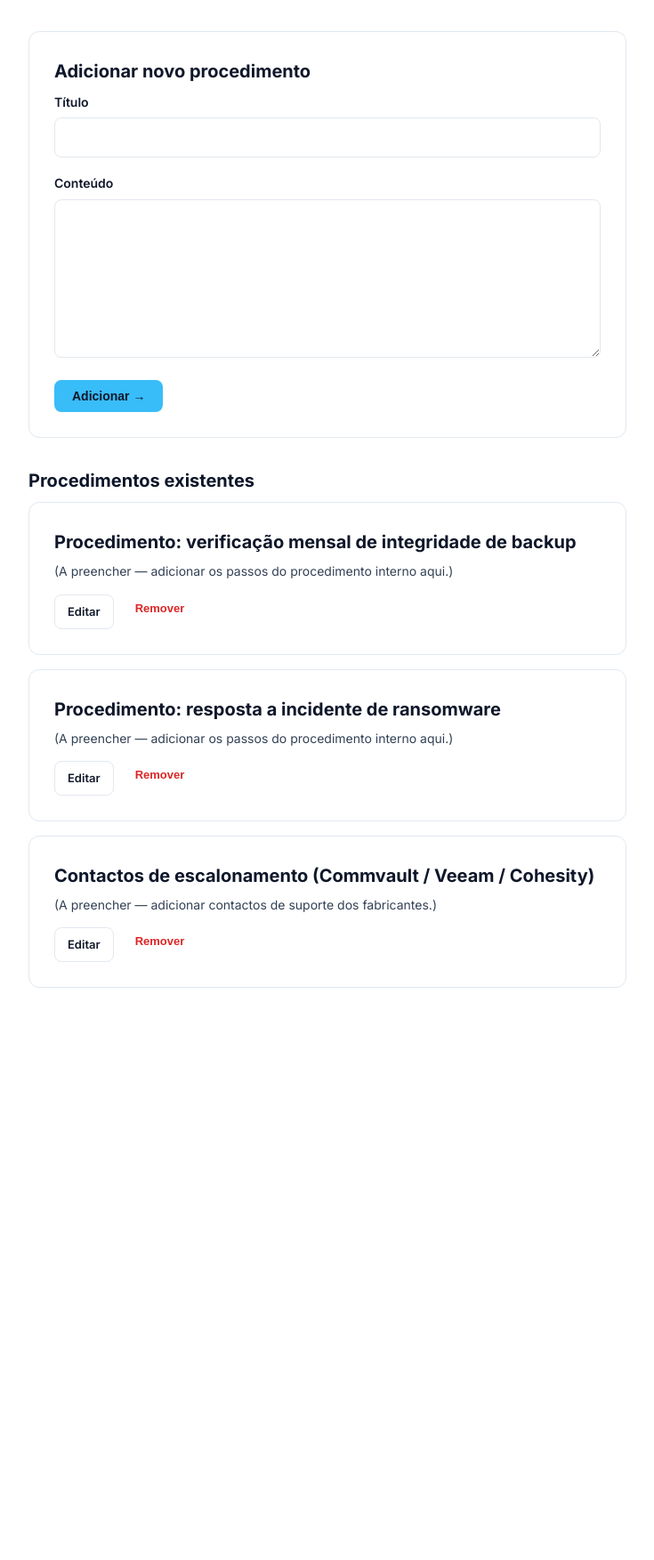
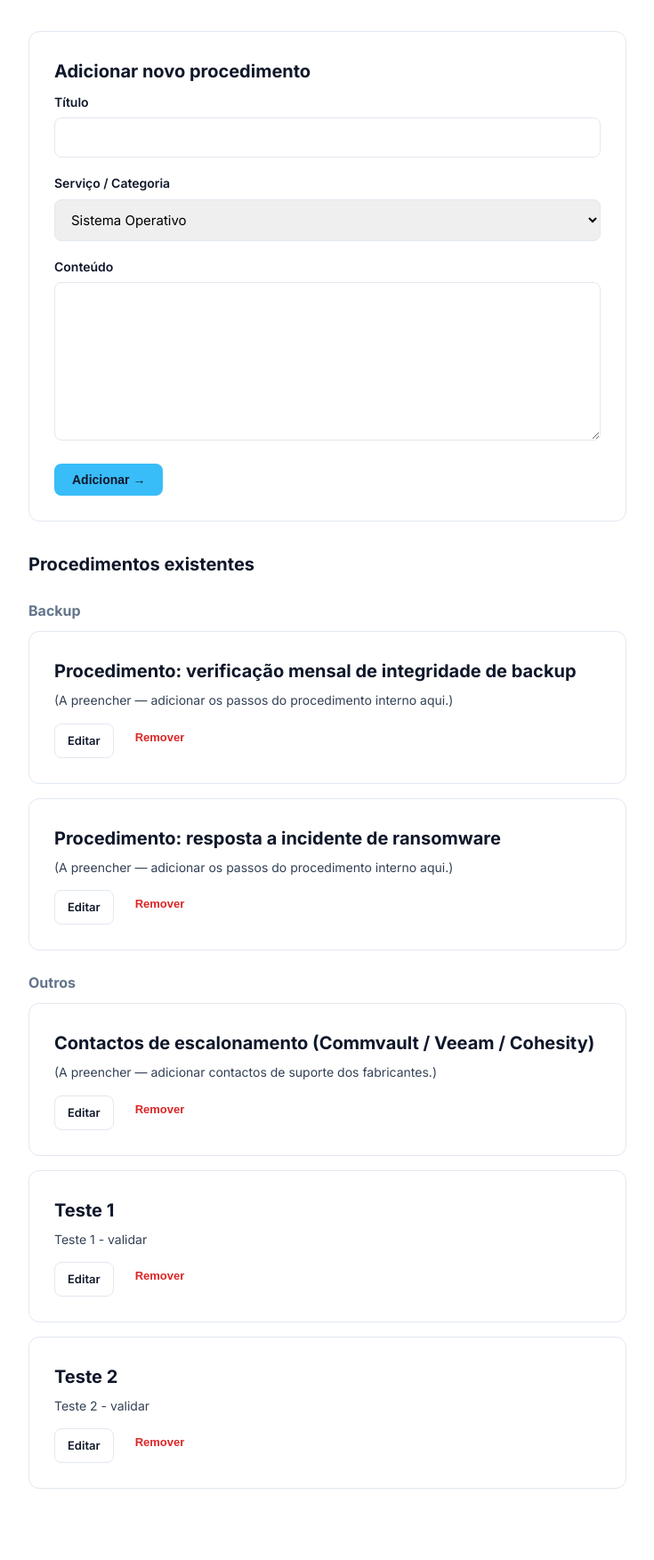
Before and after one commit to CarlosSequeira42/smbservices-site, a PHP site: page /area-privada/editar.php in a window 1280 px wide. Shown: the part 334-2087 px from the top of the page at 89% size, without its empty margins (272-1007 px from the left). Before the commit the page ends 1444 px from the top, so only its background shows below. Run offline with PHP 8.4, Linux system fonts and the light colour scheme.

Commit message:
Add service category to área privada procedures
Procedures can now be tagged with one of 9 service areas (Sistema
Operativo, Armazenamento, Cloud, Backup, Redes, DevOps, Automação,
IA, Hardware) plus a fallback "Outros". The add/edit form includes a
category select, and both the admin list and the public área privada
page group procedures under category headings.

Existing live data (including the two test entries) is preserved and
backfilled with an appropriate category.

Co-Authored-By: Claude Sonnet 5 <noreply@anthropic.com>
Claude-Session: https://claude.ai/code/session_01SToevP63dcDVeVs8KvhEsL

```diff
--- a/area-privada/editar.php
+++ b/area-privada/editar.php
@@ -11,9 +11,14 @@ if ($_SERVER['REQUEST_METHOD'] === 'POST') {
     if ($acao === 'adicionar') {
         $titulo = trim($_POST['titulo'] ?? '');
         $conteudo = trim($_POST['conteudo'] ?? '');
+        $categoria = $_POST['categoria'] ?? '';
+        if (!isset(CATEGORIAS[$categoria])) {
+            $categoria = 'outros';
+        }
         if ($titulo !== '') {
             $procedimentos[] = [
                 'id' => novo_id($procedimentos),
+                'categoria' => $categoria,
                 'titulo' => $titulo,
                 'conteudo' => $conteudo,
             ];
@@ -26,10 +31,15 @@ if ($_SERVER['REQUEST_METHOD'] === 'POST') {
         $id = $_POST['id'] ?? '';
         $titulo = trim($_POST['titulo'] ?? '');
         $conteudo = trim($_POST['conteudo'] ?? '');
+        $categoria = $_POST['categoria'] ?? '';
+        if (!isset(CATEGORIAS[$categoria])) {
+            $categoria = 'outros';
+        }
         foreach ($procedimentos as &$p) {
             if ($p['id'] === $id) {
                 $p['titulo'] = $titulo;
                 $p['conteudo'] = $conteudo;
+                $p['categoria'] = $categoria;
                 break;
             }
         }
@@ -111,6 +121,14 @@ foreach ($procedimentos as $p) {
           <input type="text" id="titulo" name="titulo" required value="<?php echo $editando ? htmlspecialchars($editando['titulo']) : ''; ?>">
         </div>
         <div class="form-field">
+          <label for="categoria">Serviço / Categoria</label>
+          <select id="categoria" name="categoria" required>
+            <?php foreach (CATEGORIAS as $chave => $nome): ?>
+              <option value="<?php echo htmlspecialchars($chave); ?>" <?php echo ($editando && $editando['categoria'] === $chave) ? 'selected' : ''; ?>><?php echo htmlspecialchars($nome); ?></option>
+            <?php endforeach; ?>
+          </select>
+        </div>
+        <div class="form-field">
           <label for="conteudo">Conteúdo</label>
           <textarea id="conteudo" name="conteudo" rows="8"><?php echo $editando ? htmlspecialchars($editando['conteudo']) : ''; ?></textarea>
         </div>
@@ -125,7 +143,11 @@ foreach ($procedimentos as $p) {
     <?php if (empty($procedimentos)): ?>
       <p><em>Ainda não há procedimentos cadastrados.</em></p>
     <?php endif; ?>
-    <?php foreach ($procedimentos as $p): ?>
+    <?php $grupos = agrupar_por_categoria($procedimentos); ?>
+    <?php foreach (CATEGORIAS as $chave => $nome): ?>
+      <?php if (empty($grupos[$chave])) continue; ?>
+      <h4 style="margin:24px 0 10px; color:var(--text-muted-dark);"><?php echo htmlspecialchars($nome); ?></h4>
+      <?php foreach ($grupos[$chave] as $p): ?>
         <div class="card" style="margin-bottom:16px;">
           <h3 style="margin-bottom:6px;"><?php echo htmlspecialchars($p['titulo']); ?></h3>
           <p style="white-space:pre-wrap; font-size:14px; color:#334155;"><?php echo htmlspecialchars($p['conteudo']); ?></p>
@@ -139,6 +161,7 @@ foreach ($procedimentos as $p) {
           </div>
         </div>
       <?php endforeach; ?>
+    <?php endforeach; ?>
 
   </div>
 </section>
--- a/area-privada/procedimentos.json
+++ b/area-privada/procedimentos.json
@@ -1,17 +1,32 @@
 [
     {
         "id": "1",
+        "categoria": "backup",
         "titulo": "Procedimento: verificação mensal de integridade de backup",
         "conteudo": "(A preencher — adicionar os passos do procedimento interno aqui.)"
     },
     {
         "id": "2",
+        "categoria": "backup",
         "titulo": "Procedimento: resposta a incidente de ransomware",
         "conteudo": "(A preencher — adicionar os passos do procedimento interno aqui.)"
     },
     {
         "id": "3",
+        "categoria": "outros",
         "titulo": "Contactos de escalonamento (Commvault / Veeam / Cohesity)",
         "conteudo": "(A preencher — adicionar contactos de suporte dos fabricantes.)"
+    },
+    {
+        "id": "4",
+        "categoria": "outros",
+        "titulo": "Teste 1",
+        "conteudo": "Teste 1 - validar"
+    },
+    {
+        "id": "5",
+        "categoria": "outros",
+        "titulo": "Teste 2",
+        "conteudo": "Teste 2 - validar"
     }
 ]
--- a/area-privada/procedimentos.php
+++ b/area-privada/procedimentos.php
@@ -6,18 +6,43 @@
 
 define('PROCEDIMENTOS_FICHEIRO', __DIR__ . '/procedimentos.json');
 
+define('CATEGORIAS', [
+    'sistema-operativo' => 'Sistema Operativo',
+    'armazenamento'     => 'Armazenamento',
+    'cloud'             => 'Cloud',
+    'backup'            => 'Backup',
+    'redes'             => 'Redes',
+    'devops'            => 'DevOps',
+    'automacao'         => 'Automação',
+    'ia'                => 'IA',
+    'hardware'          => 'Hardware',
+    'outros'            => 'Outros',
+]);
+
 function listar_procedimentos() {
     if (!is_readable(PROCEDIMENTOS_FICHEIRO)) {
         return [];
     }
     $conteudo = file_get_contents(PROCEDIMENTOS_FICHEIRO);
     $dados = json_decode($conteudo, true);
-    return is_array($dados) ? $dados : [];
+    if (!is_array($dados)) {
+        return [];
+    }
+    // Compatibilidade: procedimentos antigos sem categoria caem em "outros".
+    foreach ($dados as &$p) {
+        if (empty($p['categoria']) || !isset(CATEGORIAS[$p['categoria']])) {
+            $p['categoria'] = 'outros';
+        }
+    }
+    unset($p);
+    return $dados;
 }
 
 function guardar_procedimentos($procedimentos) {
     $json = json_encode($procedimentos, JSON_PRETTY_PRINT | JSON_UNESCAPED_UNICODE | JSON_UNESCAPED_SLASHES);
-    return file_put_contents(PROCEDIMENTOS_FICHEIRO, $json) !== false;
+    // LOCK_EX evita corrupção do ficheiro se duas gravações acontecerem ao
+    // mesmo tempo (ex.: dois separadores abertos a guardar ao mesmo tempo).
+    return file_put_contents(PROCEDIMENTOS_FICHEIRO, $json, LOCK_EX) !== false;
 }
 
 function novo_id($procedimentos) {
@@ -27,3 +52,14 @@ function novo_id($procedimentos) {
     }
     return (string) ($maior + 1);
 }
+
+function agrupar_por_categoria($procedimentos) {
+    $grupos = [];
+    foreach (CATEGORIAS as $chave => $nome) {
+        $grupos[$chave] = [];
+    }
+    foreach ($procedimentos as $p) {
+        $grupos[$p['categoria']][] = $p;
+    }
+    return $grupos;
+}
```
Also changed, not shown: area-privada/index.php (+15 -6 lines). Lines whose indentation alone changed are shown as unchanged.
